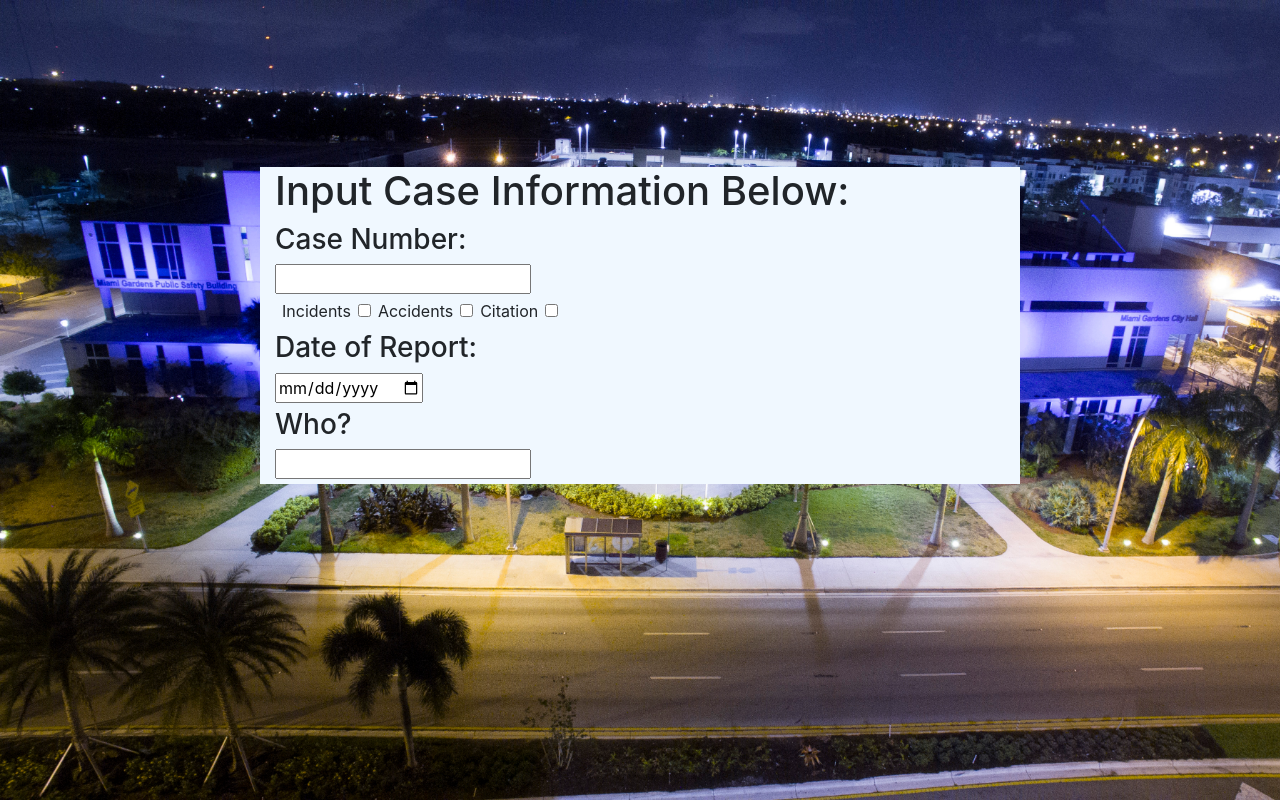
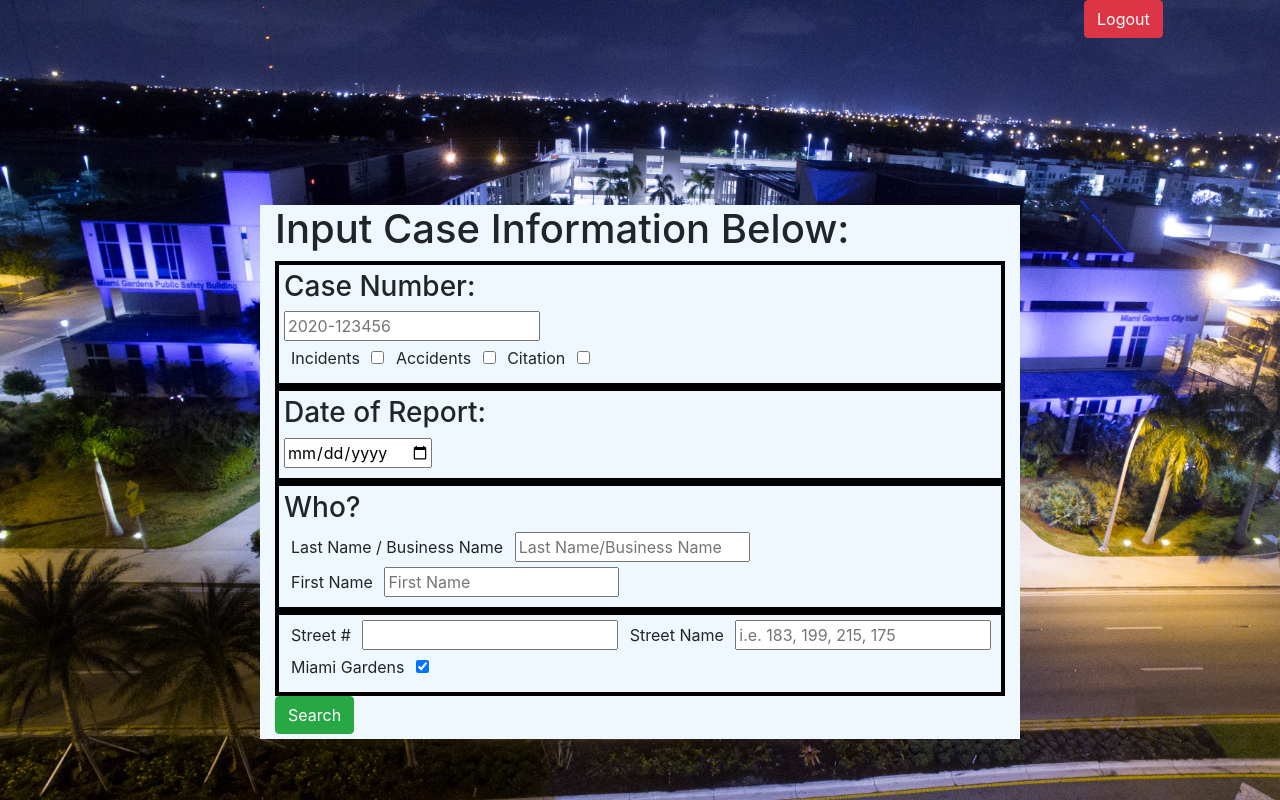
Before and after one commit to EGleason217/work, a Django app: template pdfcitizen/pdfapp/templates/search.html in a window 1280 px wide. Run offline with Django 3.2, Linux system fonts and the light colour scheme; the template is opened without the code that fills it, so the values that code supplies are empty; some libraries are stand-ins or nearby versions.

Commit message:
search model and javascript validation

```diff
--- a/pdfcitizen/pdfapp/templates/search.html
+++ b/pdfcitizen/pdfapp/templates/search.html
@@ -1,14 +1,19 @@
 <!DOCTYPE html>
 <html lang="en">
+
 <head>
   <meta charset="UTF-8">
   <meta name="viewport" content="width=device-width, initial-scale=1.0">
-    <link rel="stylesheet" href="https://stackpath.bootstrapcdn.com/bootstrap/4.5.2/css/bootstrap.min.css" integrity="sha384-JcKb8q3iqJ61gNV9KGb8thSsNjpSL0n8PARn9HuZOnIxN0hoP+VmmDGMN5t9UJ0Z" crossorigin="anonymous">
+  <link rel="stylesheet" href="https://stackpath.bootstrapcdn.com/bootstrap/4.5.2/css/bootstrap.min.css"
+    integrity="sha384-JcKb8q3iqJ61gNV9KGb8thSsNjpSL0n8PARn9HuZOnIxN0hoP+VmmDGMN5t9UJ0Z" crossorigin="anonymous">
   {% load static %}
   <link rel="stylesheet" href="{% static 'styles.css' %}">
-    <title>Document</title></head>
+  <title>Document</title>
+</head>
+
 <body>
   <div class="container">
+    <a href="/logout" class="btn btn-danger">Logout</a>
     <div class="row">
       <div class="col-sm-2">
       </div>
@@ -16,18 +21,37 @@
         <h1>Input Case Information Below:</h1>
         <table case="table table-striped">
           <form action="" method="post">
+            {% csrf_token %}
+            <div class="block1">
               <h3>Case Number:</h3>
-                    <input type="text" name="caseId" id="caseId"><br>
+              <input type="text" name="caseId" id="caseId" placeholder="2020-123456"><br>
               <label for="incidents">Incidents</label>
-                    <input type="checkbox" name="incidents" id="incidents">
+              <input type="checkbox" name="caseType" id="incidents">
               <label for="accident">Accidents</label>
-                    <input type="checkbox" name="accident" id="accident">
+              <input type="checkbox" name="caseType" id="accident">
               <label for="incidents">Citation</label>
-                    <input type="checkbox" name="citation" id="citation">
+              <input type="checkbox" name="caseType" id="citation">
+            </div>
+            <div class="block1">
               <h3>Date of Report:</h3>
               <input type="date" name="date" id="date">
+            </div>
+            <div class="block1">
               <h3>Who?</h3>
-                    <input type="text" name="" id="">
+              <label for="lname">Last Name / Business Name</label>
+              <input type="text" name="lname" id="lname" placeholder="Last Name/Business Name"><br>
+              <label for="fname">First Name</label>
+              <input type="text" name="fname" id="fname" placeholder="First Name"><br>
+            </div>
+            <div class="block1">
+              <label for="streetNum">Street #</label>
+              <input type="number" name="streetNum" id="streetNum">
+              <label for="streetNam">Street Name</label>
+              <input type="text" name="streetNam" id="streetNam" placeholder="i.e. 183, 199, 215, 175"><br>
+              <label for="city">Miami Gardens</label>
+              <input type="checkbox" name="city" id="city" checked>
+            </div>
+            <input type="submit" value="Search" class="btn btn-success">
           </form>
         </table>
       </div>
@@ -36,4 +60,5 @@
     </div>
   </div>
 </body>
+
 </html>
--- a/pdfcitizen/pdfapp/urls.py
+++ b/pdfcitizen/pdfapp/urls.py
@@ -8,4 +8,5 @@ urlpatterns = [
     path('reg', views.reg),
     path('login', views.login),
     path('search', views.search),
+    path('logout', views.logout),
 ]
--- a/pdfcitizen/static/styles.css
+++ b/pdfcitizen/static/styles.css
@@ -35,7 +35,7 @@ button input btn-success{
 }
 
 #searchtable{
-    width: 70%;
+    width: 80%;
     background-color: aliceblue;
     height: fit-content;
 }
@@ -48,3 +48,17 @@ button input btn-success{
     margin-left: 7px;
     margin-right: 7px;
 }
+
+
+.block1{
+    border: solid black 4px;
+    padding: 5px;
+}
+
+.btn-danger{
+    margin-left: 90%;
+}
+
+#lname, #fname{
+    width: 235px;
+}
```
Also changed, not shown: pdfcitizen/pdfapp/models.py (+20 -3 lines), pdfcitizen/pdfapp/templates/index.html (+11 -4 lines), pdfcitizen/pdfapp/templates/register.html (+9 -3 lines), pdfcitizen/pdfapp/views.py (+37 -15 lines), pdfcitizen/static/js/app.js (added, +41 -0 lines), pdfcitizen/db.sqlite3, pdfcitizen/pdfapp/migrations/0002_searchrecord.py (added), 1 other file. Lines whose indentation alone changed are shown as unchanged.
